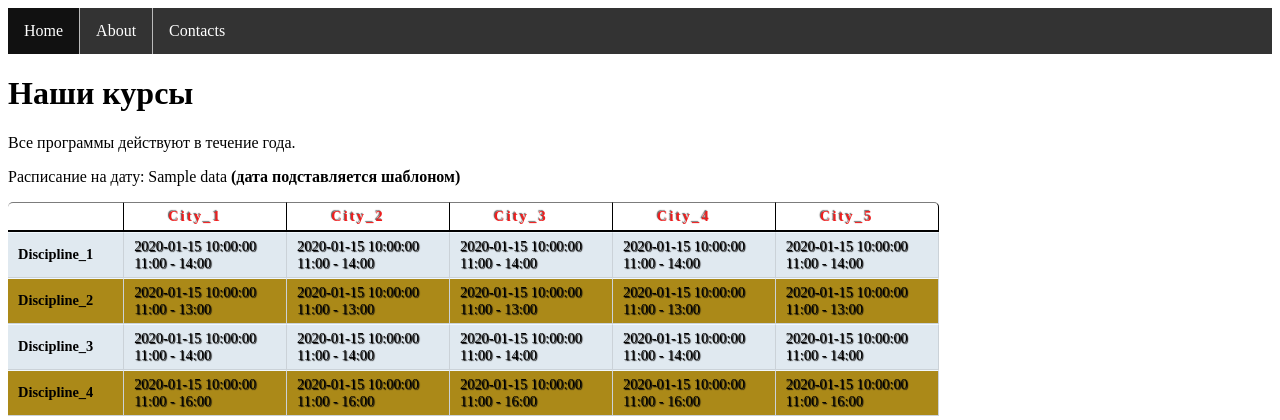
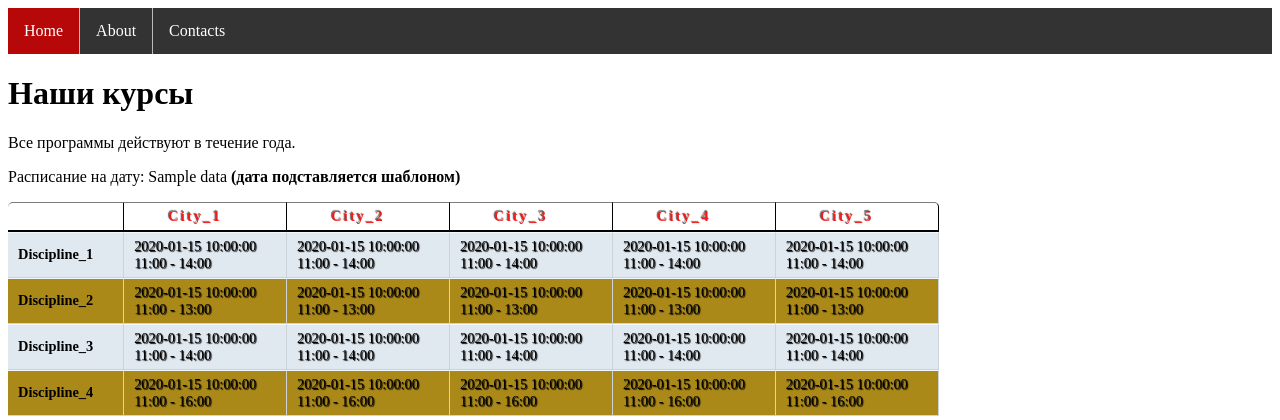
Before and after one commit to AntonZykov85/my_framework, a Python web app: template templates/index.html in a window 1280 px wide, with the pointer over the restyled element. Shown: the top 420 px of the page. Run offline with Jinja, Linux system fonts and the light colour scheme; the template is opened without the code that fills it: most values are stand-ins (such as "Sample title", 1, 10 or a date in 2020).

Commit message:
lesson_2_fixed_html

```diff
--- a/templates/index.html
+++ b/templates/index.html
@@ -31,7 +31,7 @@
         }
 
         li a:hover:not(.active) {
-            background-color: #111;
+            background-color: #b60808;
         }
 
         .active {
```
